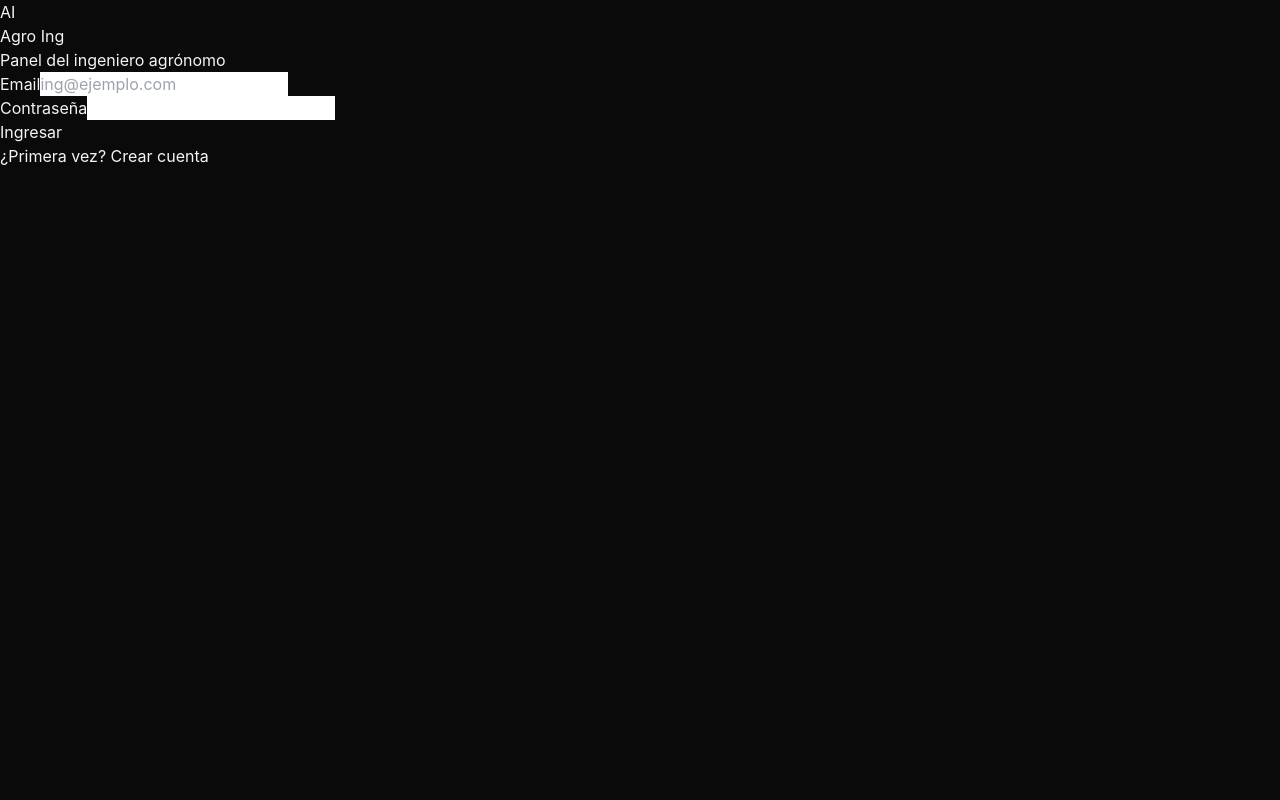
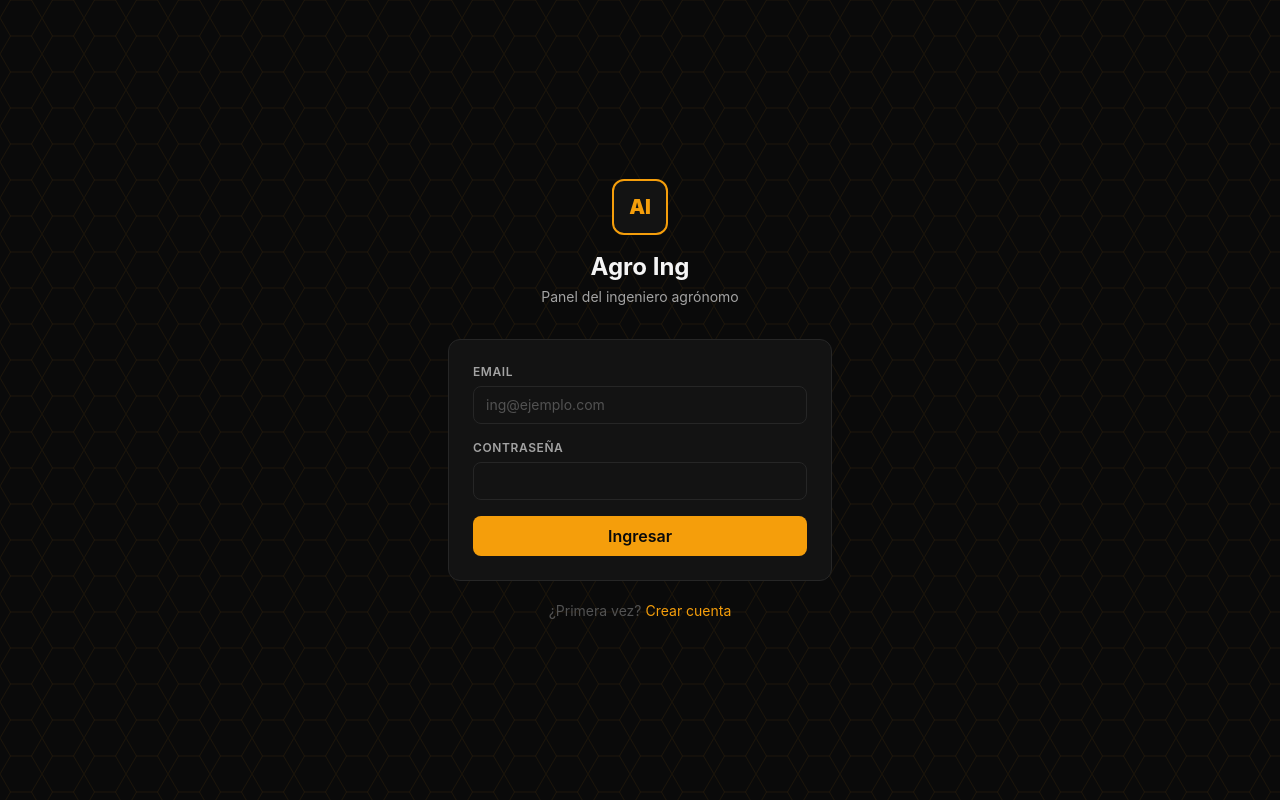
Before and after one commit to agrogestionpro28-creator/agro-ing, a Next.js app: page /login in a window 1280 px wide. Built offline with nearby package versions, Linux system fonts and the light colour scheme.

Commit message:
feat: add tailwind.config.ts

```diff
--- /dev/null
+++ b/tailwind.config.ts
@@ -0,0 +1,57 @@
+import type { Config } from 'tailwindcss';
+
+const config: Config = {
+  content: ['./src/**/*.{ts,tsx}'],
+  theme: {
+    extend: {
+      colors: {
+        // Base oscura
+        base: {
+          DEFAULT: '#0a0a0a',
+          2: '#111111',
+          3: '#131313',
+          4: '#1a1a1a',
+          5: '#262626',
+          6: '#333333',
+        },
+        // Ocre/dorado
+        ochre: {
+          DEFAULT: '#f59e0b',
+          dark: '#d97706',
+          light: '#fcd34d',
+          muted: '#92400e',
+          tint: 'rgba(245,158,11,0.10)',
+        },
+        // Verde AFA
+        afa: {
+          DEFAULT: '#2EAA6E',
+          dark: '#1d7a4d',
+          light: '#4dc88a',
+          tint: 'rgba(46,170,110,0.12)',
+        },
+        // Texto
+        hi: '#f5f5f5',
+        mid: '#a3a3a3',
+        lo: '#525252',
+        faint: '#2a2a2a',
+        // Estados
+        danger: '#ef4444',
+        warn: '#f59e0b',
+      },
+      fontFamily: {
+        sans: ['Inter', 'system-ui', 'sans-serif'],
+        mono: ['ui-monospace', 'monospace'],
+      },
+      borderRadius: {
+        DEFAULT: '8px',
+        card: '12px',
+        full: '9999px',
+      },
+      aspectRatio: {
+        square: '1 / 1',
+      },
+    },
+  },
+  plugins: [],
+};
+export default config;
```
